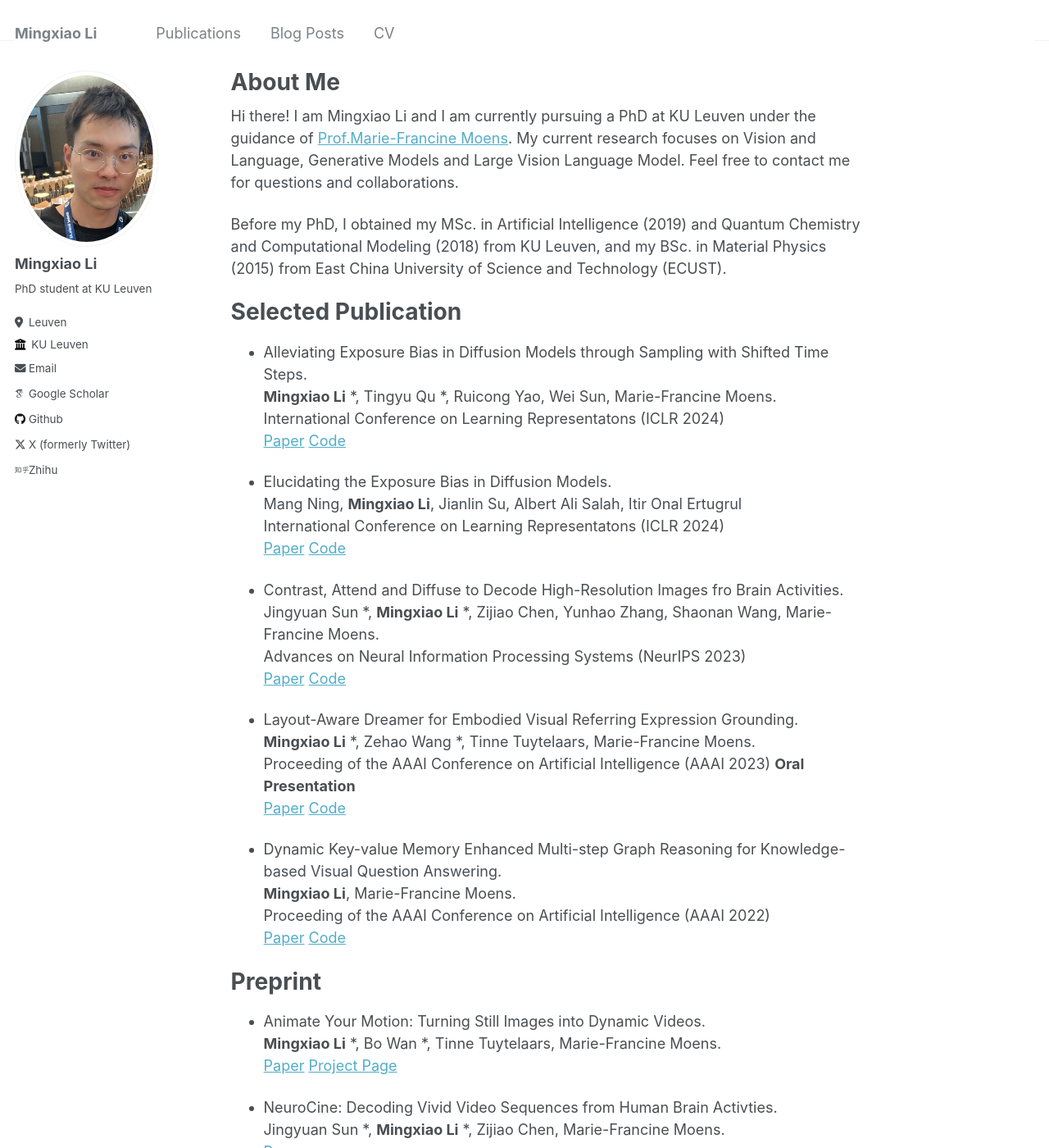
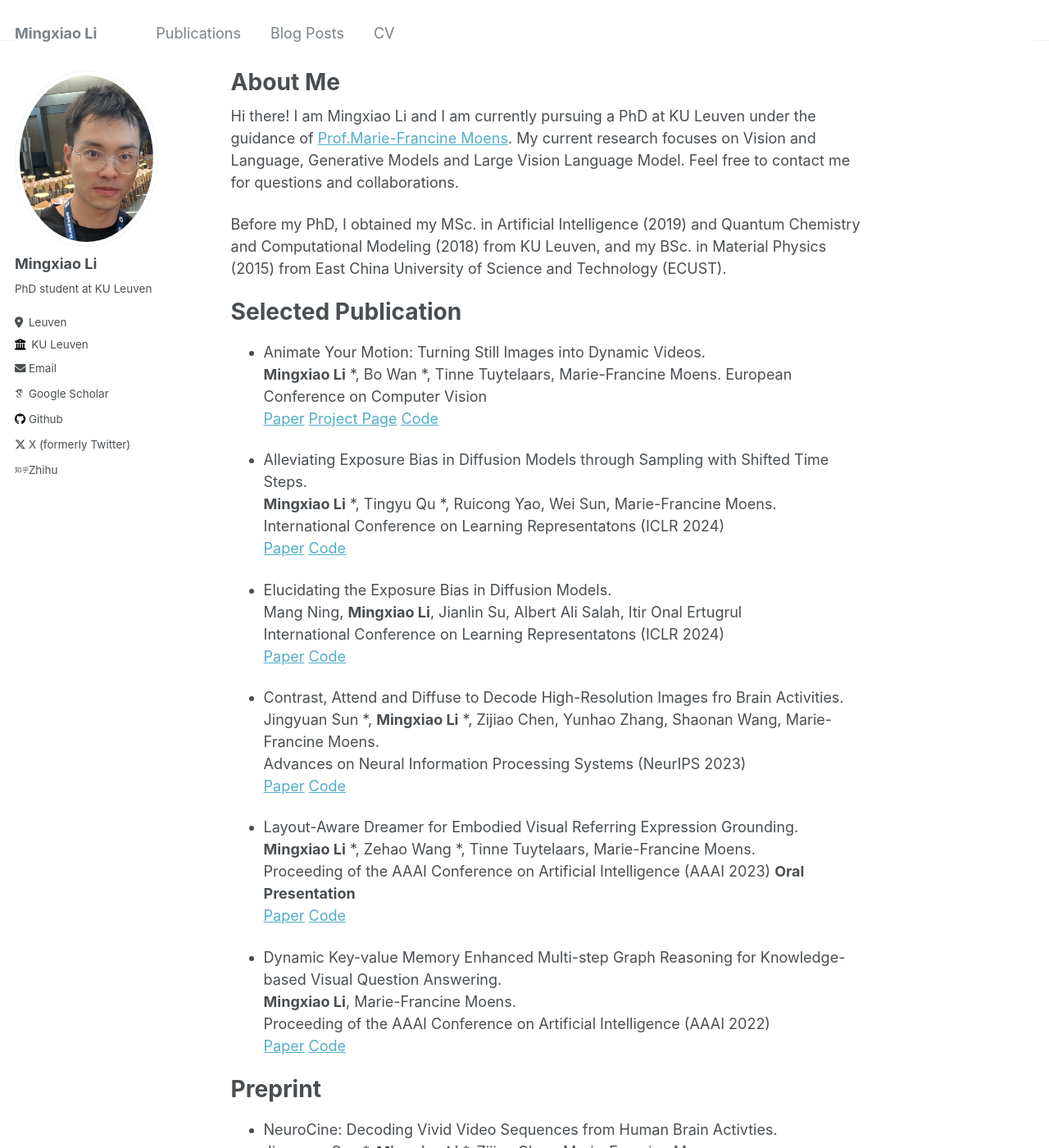
Before and after one commit to Mingxiao-Li/mingxiao-li.github.io, a Jekyll site: the page built from _pages/about.md, in a window 1280 px wide and 1400 px high. Shown: the whole window at 82% size. Built offline with Jekyll 4.4.1, drawn with Linux system fonts in a browser that asks for light colours; some web fonts are replaced; some of the changed lines change nothing that is shown.

Commit message:
add eccv paper

```diff
--- a/_pages/about.md
+++ b/_pages/about.md
@@ -15,6 +15,10 @@ Before my PhD, I obtained my MSc. in Artificial Intelligence (2019) and Quantum
 
 Selected Publication
 ======
+- Animate Your Motion: Turning Still Images into Dynamic Videos.
+  **Mingxiao Li** *, Bo Wan *, Tinne Tuytelaars, Marie-Francine Moens.
+   European Conference on Computer Vision
+  [Paper](https://arxiv.org/abs/2212.00171.pdf) [Project Page](https://mingxiao-li.github.io/smcd/) [Code](https://github.com/Mingxiao-Li/Animate-Your-Motion)
 
 - Alleviating Exposure Bias in Diffusion Models through Sampling with Shifted Time Steps.
 **Mingxiao Li** *, Tingyu Qu *, Ruicong Yao, Wei Sun, Marie-Francine Moens.
@@ -48,9 +52,6 @@ International Conference on Learning Representatons (ICLR 2024)
 Preprint
 ======
 
-- Animate Your Motion: Turning Still Images into Dynamic Videos.
-  **Mingxiao Li** *, Bo Wan *, Tinne Tuytelaars, Marie-Francine Moens.
-  [Paper](https://arxiv.org/abs/2212.00171.pdf) [Project Page](https://mingxiao-li.github.io/smcd/)
 
 - NeuroCine: Decoding Vivid Video Sequences from Human Brain Activties.
   Jingyuan Sun *, **Mingxiao Li** *, Zijiao Chen, Marie-Francine Moens.
```
